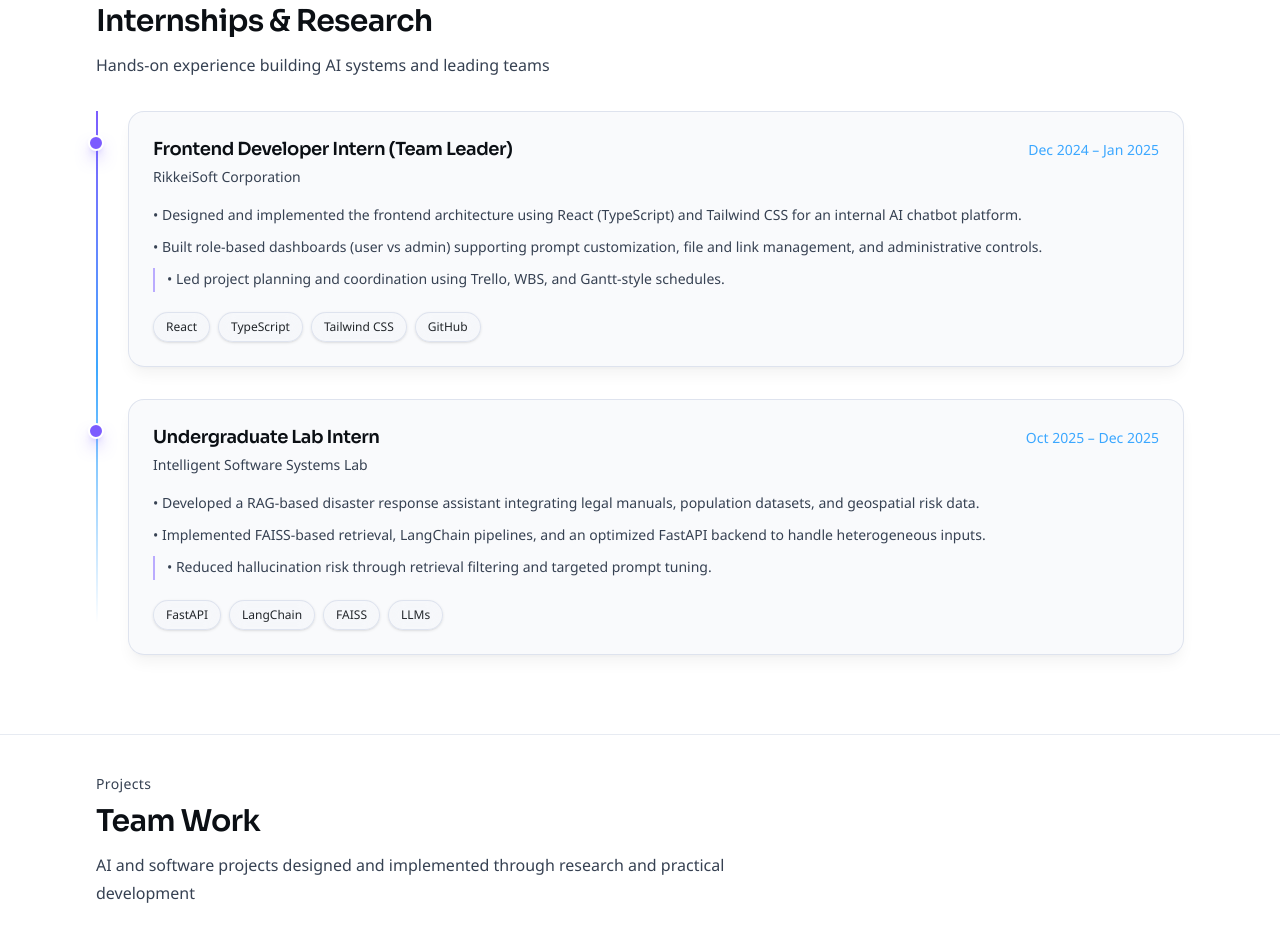
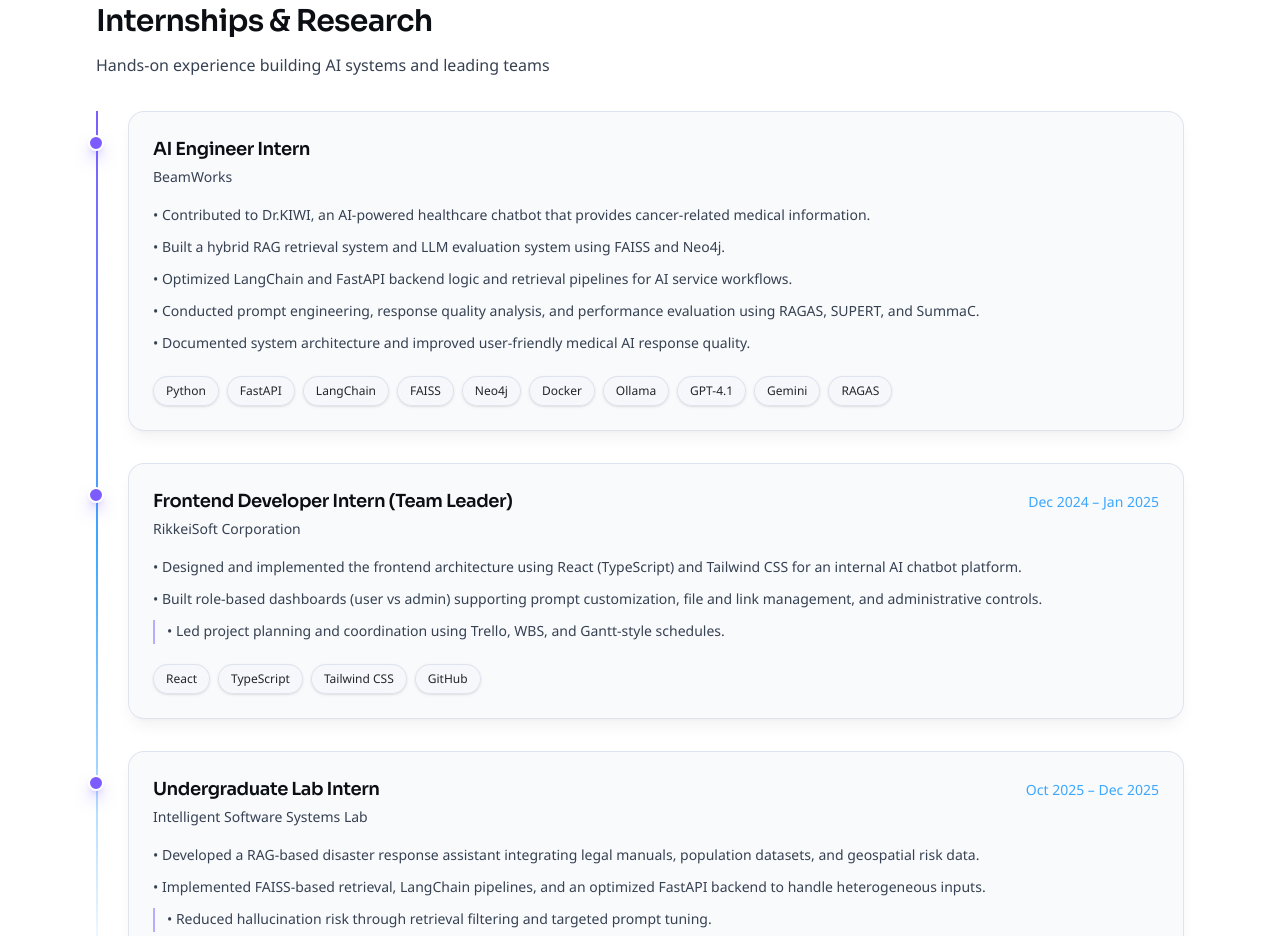
Before and after one commit to NishthaLath/Portfolio, a Next.js app: page / in a window 1280 px wide. Shown: the part 2580-3516 px from the top of the page. Built offline with nearby package versions, Linux system fonts and the light colour scheme; no server answers.

Commit message:
feat: add AI Engineer Intern experience and update ExperienceItem type for optional dates

```diff
--- a/app/components/ExperienceSection.tsx
+++ b/app/components/ExperienceSection.tsx
@@ -38,7 +38,7 @@
                     </div>
                     <div className="mt-1 text-sm text-muted">{item.org}</div>
                   </div>
-                  <div className="text-sm font-medium text-accent-2">{item.dates}</div>
+                  {item.dates ? <div className="text-sm font-medium text-accent-2">{item.dates}</div> : null}
                 </div>
 
                 {item.note ? <div className="mt-3 text-sm text-muted">⚠ {item.note}</div> : null}
--- a/app/data/constants.ts
+++ b/app/data/constants.ts
@@ -208,6 +208,29 @@
 
 export const experience: ExperienceItem[] = [
   {
+    title: "AI Engineer Intern",
+    org: "BeamWorks",
+    bullets: [
+      "Contributed to Dr.KIWI, an AI-powered healthcare chatbot that provides cancer-related medical information.",
+      "Built a hybrid RAG retrieval system and LLM evaluation system using FAISS and Neo4j.",
+      "Optimized LangChain and FastAPI backend logic and retrieval pipelines for AI service workflows.",
+      "Conducted prompt engineering, response quality analysis, and performance evaluation using RAGAS, SUPERT, and SummaC.",
+      "Documented system architecture and improved user-friendly medical AI response quality.",
+    ],
+    stack: [
+      "Python",
+      "FastAPI",
+      "LangChain",
+      "FAISS",
+      "Neo4j",
+      "Docker",
+      "Ollama",
+      "GPT-4.1",
+      "Gemini",
+      "RAGAS",
+    ],
+  },
+  {
     title: "Frontend Developer Intern (Team Leader)",
     org: "RikkeiSoft Corporation",
     dates: "Dec 2024 – Jan 2025",
@@ -233,6 +256,29 @@
 ];
 
 export const koExperience: ExperienceItem[] = [
+  {
+    title: "AI 엔지니어 인턴",
+    org: "BeamWorks",
+    bullets: [
+      "암 관련 의료 정보를 제공하는 AI 기반 헬스케어 챗봇 Dr.KIWI 개발에 참여했습니다.",
+      "FAISS와 Neo4j를 활용한 하이브리드 RAG 검색 시스템 및 LLM 평가 시스템 구축을 수행했습니다.",
+      "LangChain, FastAPI 기반 AI 서비스 백엔드 로직과 검색 파이프라인을 최적화했습니다.",
+      "프롬프트 엔지니어링, 응답 품질 분석, RAGAS·SUPERT·SummaC 기반 성능 평가 업무를 수행했습니다.",
+      "시스템 아키텍처를 문서화하고 사용자 친화적인 의료 AI 응답 품질 개선에 참여했습니다.",
+    ],
+    stack: [
+      "Python",
+      "FastAPI",
+      "LangChain",
+      "FAISS",
+      "Neo4j",
+      "Docker",
+      "Ollama",
+      "GPT-4.1",
+      "Gemini",
+      "RAGAS",
+    ],
+  },
   {
     title: "프론트엔드 개발 인턴 (팀 리더)",
     org: "RikkeiSoft Corporation",
--- a/app/types.ts
+++ b/app/types.ts
@@ -7,7 +7,7 @@
 export type ExperienceItem = {
   title: string;
   org: string;
-  dates: string;
+  dates?: string;
   bullets: string[];
   stack: string[];
   note?: string;
```
